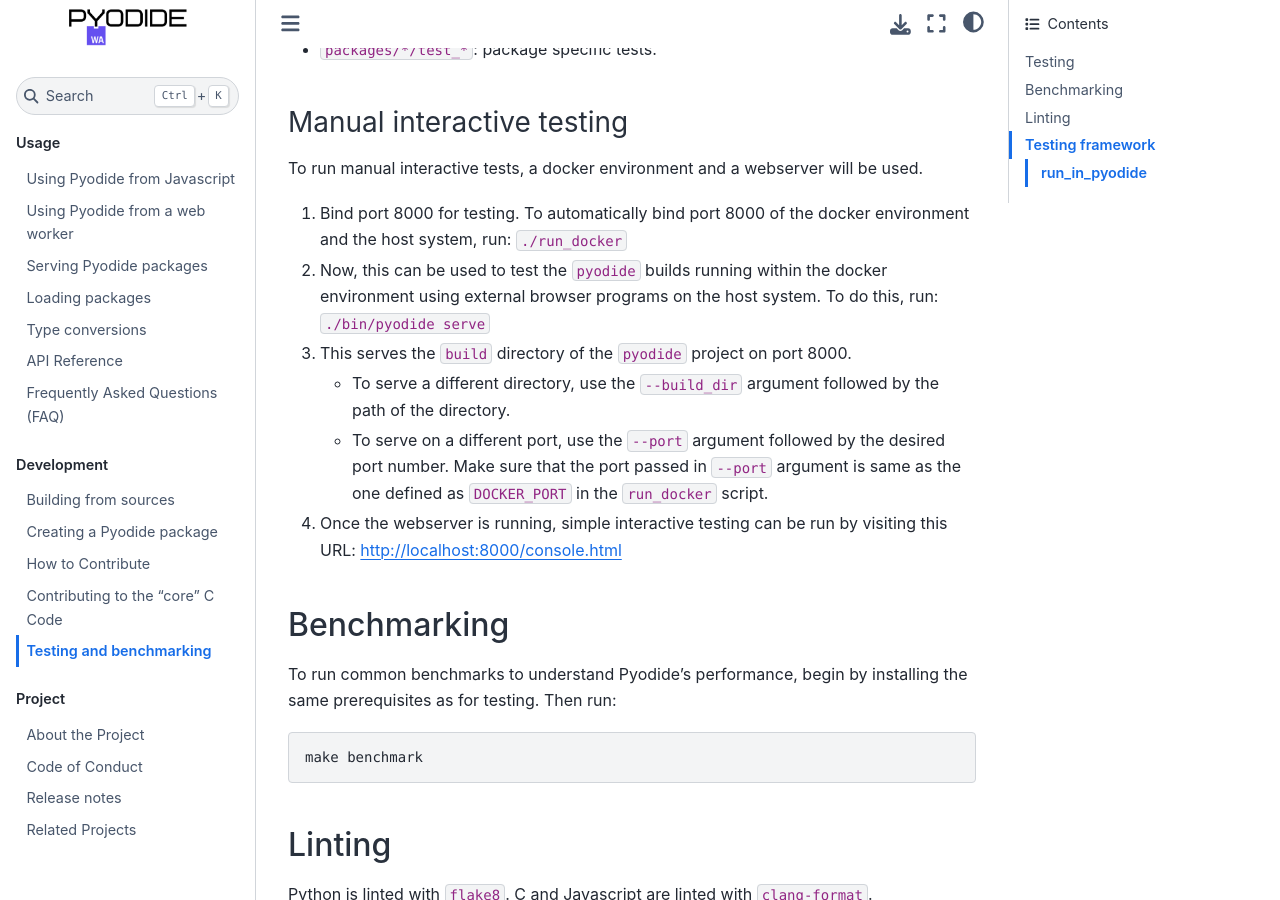
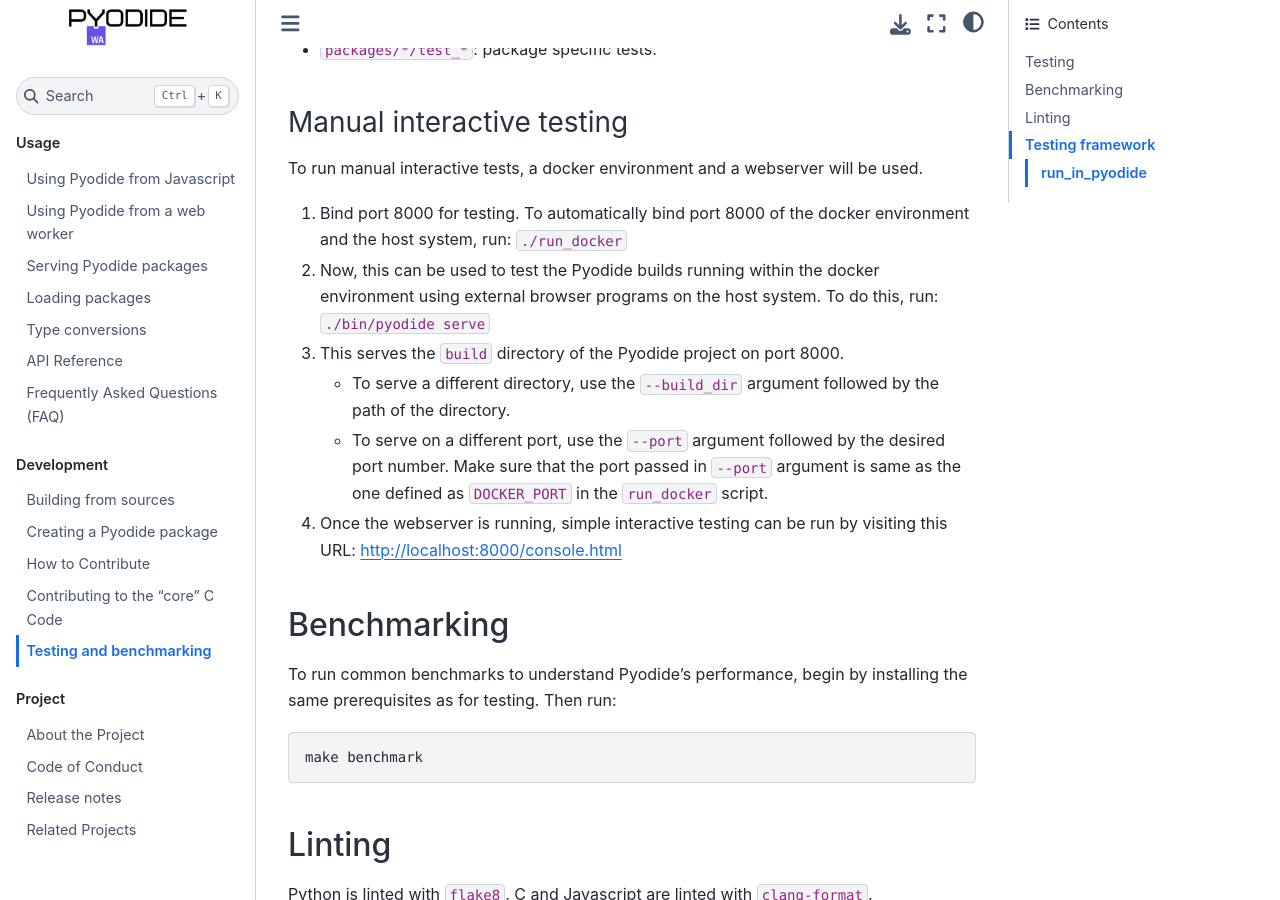
Before and after one commit to pyodide/pyodide, a Sphinx documentation site: the page built from docs/development/testing.md, in a window 1280 px wide and 900 px high, scrolled down 732 px. Built offline with Sphinx 7.4.7 and the Sphinx Book theme 1.1.4, drawn with Linux system fonts in a browser that asks for light colours; the version number is read from the project's files by our own code.

```diff
--- a/docs/development/testing.md
+++ b/docs/development/testing.md
@@ -36,11 +36,11 @@ used.
 1. Bind port 8000 for testing. To automatically bind port 8000 of the docker
 environment and the host system, run: `./run_docker`
 
-2. Now, this can be used to test the `pyodide` builds running within the
+2. Now, this can be used to test the Pyodide builds running within the
 docker environment using external browser programs on the host system. To do
 this, run: `./bin/pyodide serve`
 
-3. This serves the ``build`` directory of the ``pyodide`` project on port 8000.
+3. This serves the ``build`` directory of the Pyodide project on port 8000.
     * To serve a different directory, use the ``--build_dir`` argument followed
       by the path of the directory.
     * To serve on a different port, use the ``--port`` argument followed by the
```
Also changed, not shown: docs/development/building-from-sources.md (+1 -1 lines), docs/development/new-packages.md (+1 -1 lines), docs/project/changelog.md (+2 -2 lines).
